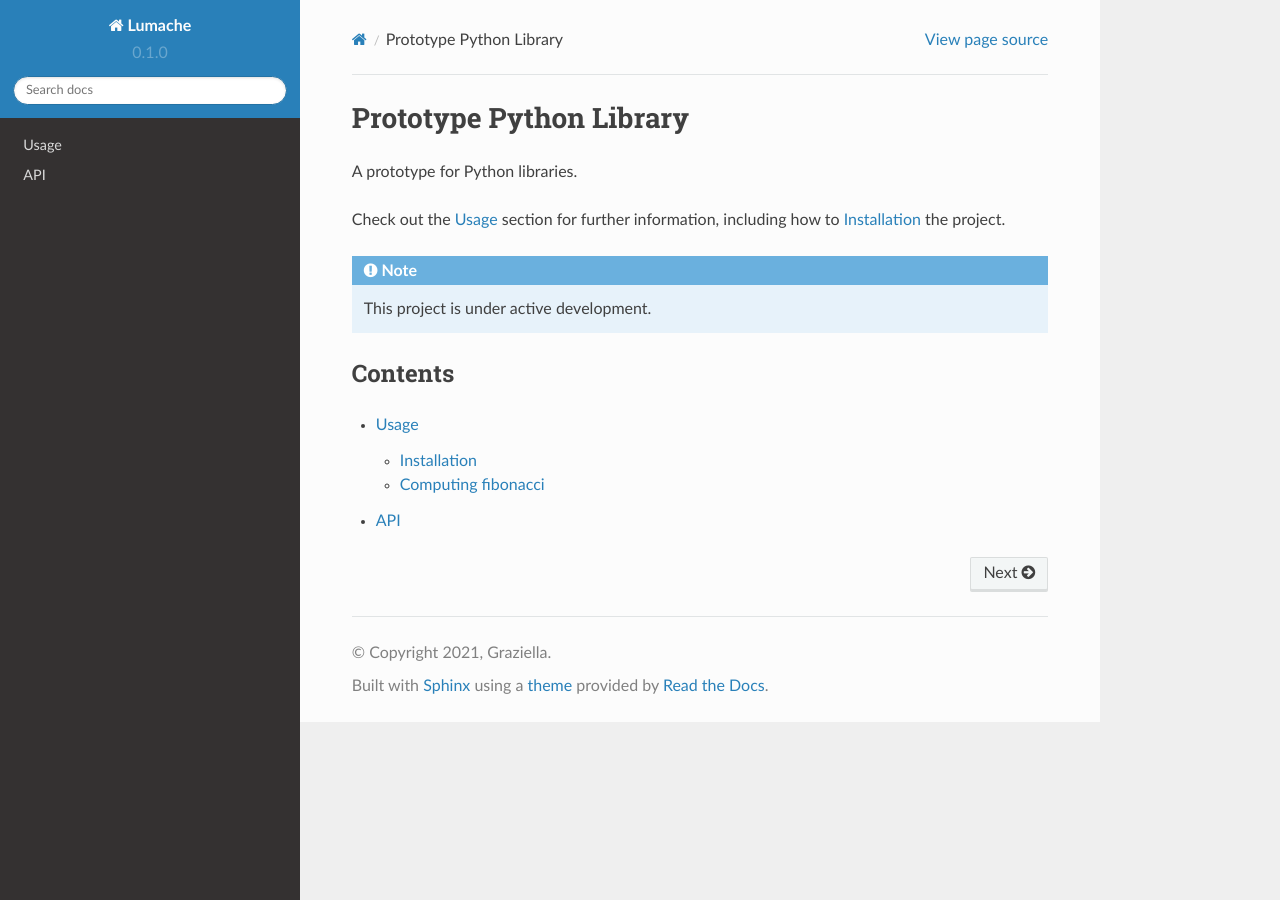
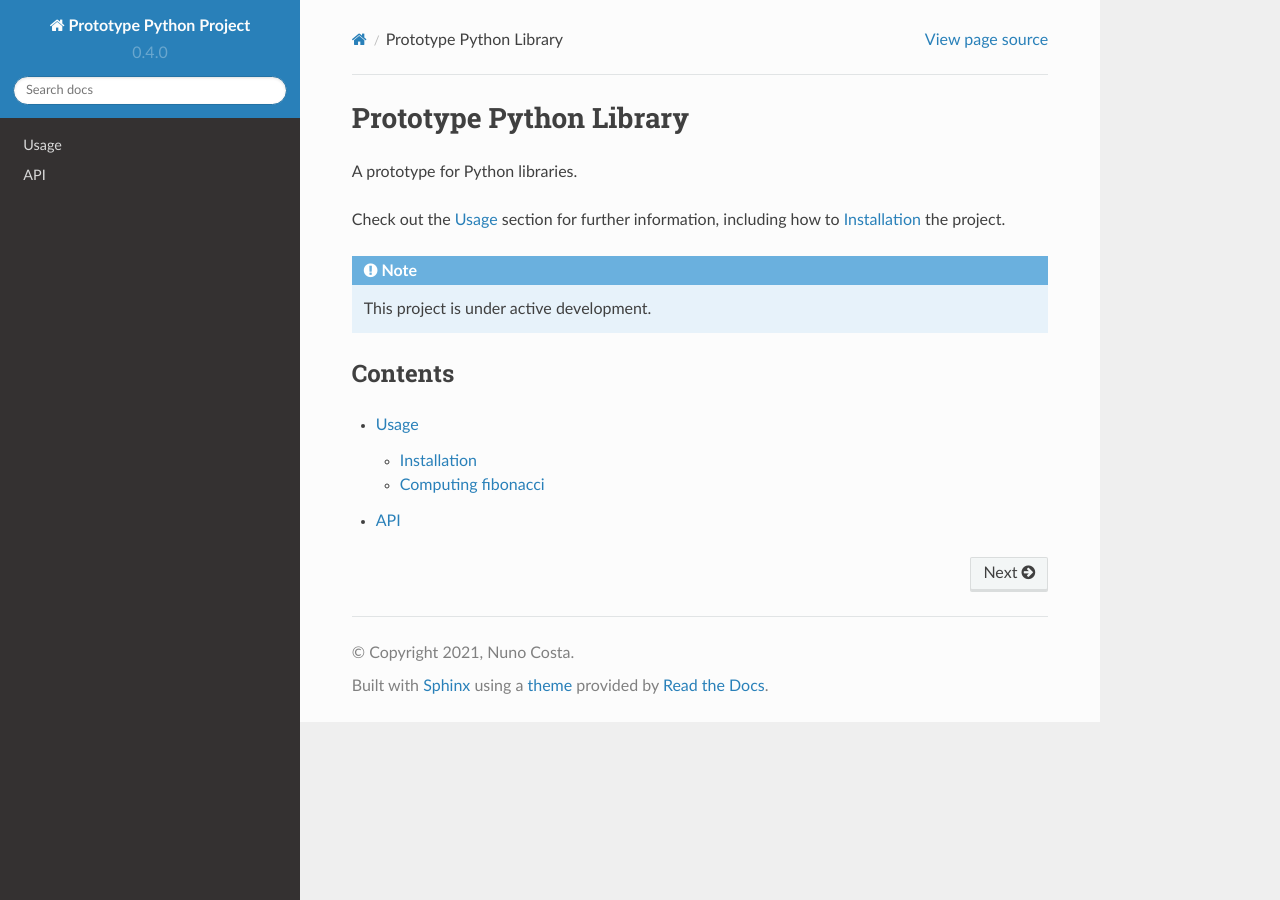
Before and after one commit to 91nunocosta/python-package, a Sphinx documentation site: the page built from docs/source/index.rst, in a window 1280 px wide. Built offline with Sphinx 7.4.7 and the Read the Docs theme 2.0.0, drawn with Linux system fonts in a browser that asks for light colours.

Commit message:
docs: add napoleon

```diff
--- a/docs/source/conf.py
+++ b/docs/source/conf.py
@@ -2,12 +2,12 @@
 
 # -- Project information
 
-project = "Lumache"
-copyright = "2021, Graziella"
-author = "Graziella"
+project = "Prototype Python Project"
+copyright = "2021, Nuno Costa"
+author = "Nuno Costa"
 
-release = "0.1"
-version = "0.1.0"
+release = "0.4"
+version = "0.4.0"
 
 # -- General configuration
 
@@ -17,6 +17,7 @@
     "sphinx.ext.autodoc",
     "sphinx.ext.autosummary",
     "sphinx.ext.intersphinx",
+    "sphinx.ext.napoleon",
 ]
 
 intersphinx_mapping = {
```
